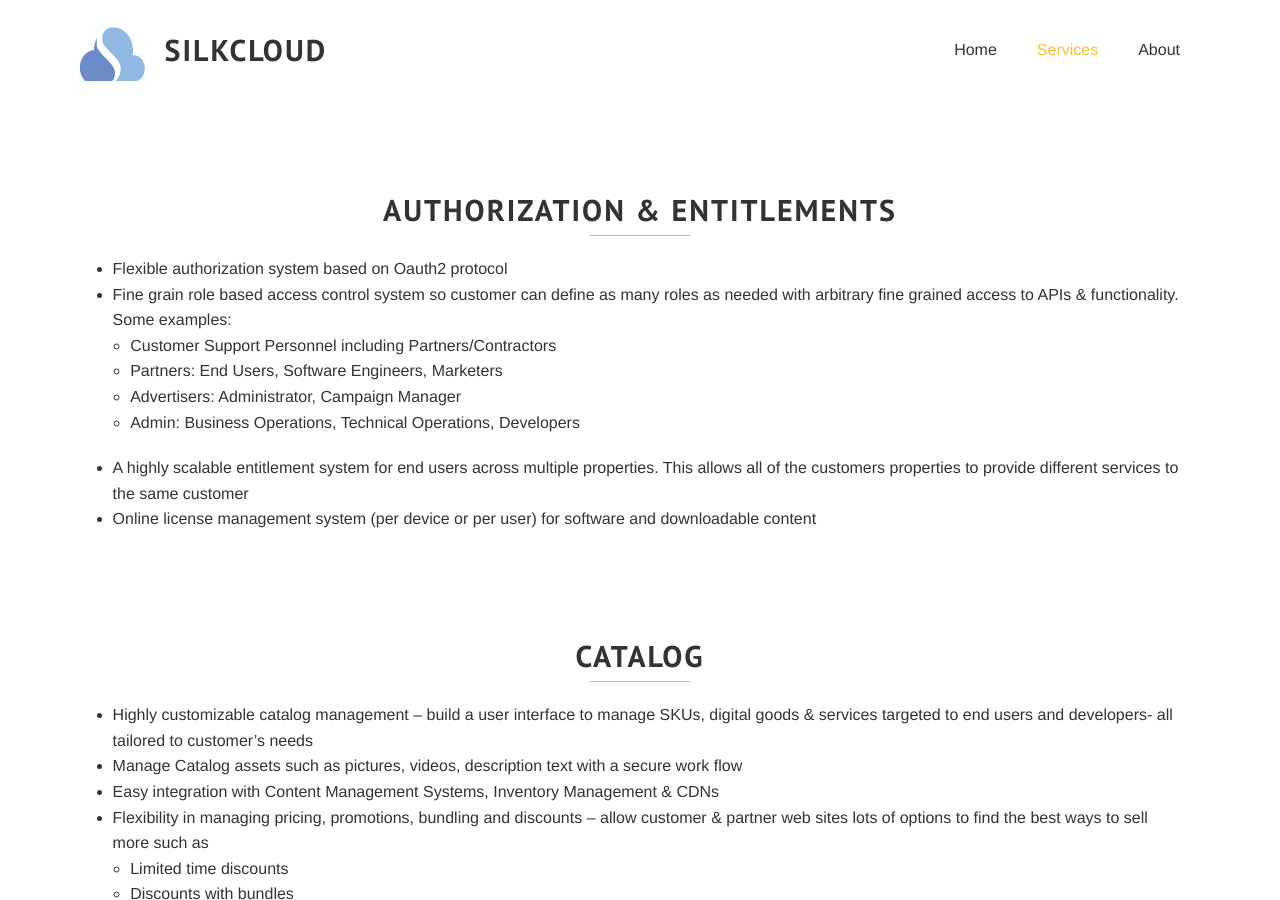
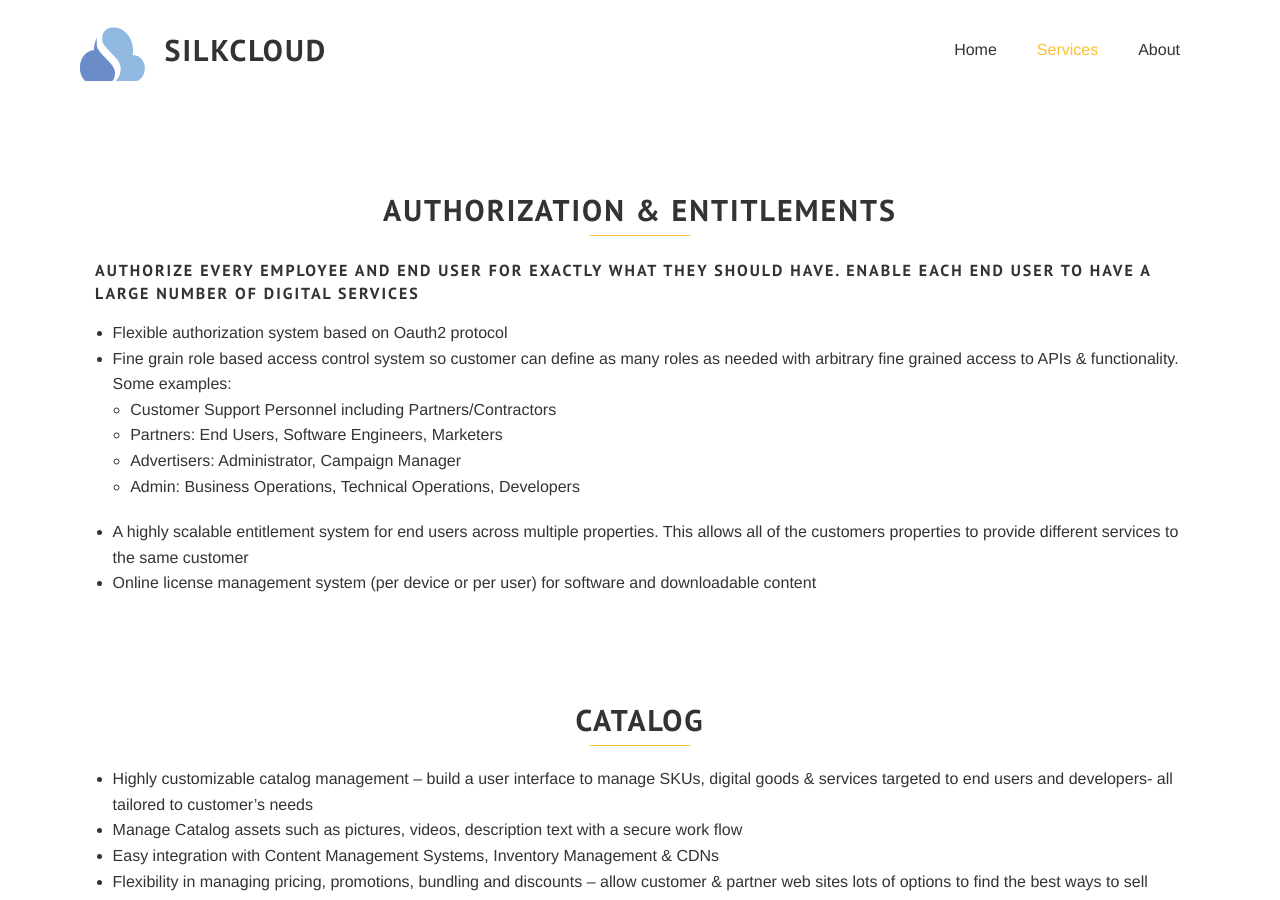
Before and after one commit to jrgallelli/jrgallelli.github.io, a Jekyll site: the page built from services.html, in a window 1280 px wide and 900 px high, scrolled down 1392 px. Built offline with Jekyll 4.4.1, drawn with Linux system fonts in a browser that asks for light colours; some web fonts are replaced; Markdown is read by kramdown in place of the engine named in the settings.

Commit message:
Update services.html

```diff
--- a/services.html
+++ b/services.html
@@ -46,7 +46,7 @@ section_id: services
   <div class='spacing'></div>
   <div class='row'>
     <div class='medium-12 large-12 columns'>
-
+<H4>Authorize every employee and end user for exactly what they should have. Enable each end user to have a large number of digital services</H4>
 <ul>
 <li>Flexible authorization system based on Oauth2 protocol</li>
 <li>Fine grain role based access control system so customer can define as many roles as needed with arbitrary fine grained access to APIs & functionality. Some examples:</li>
```
